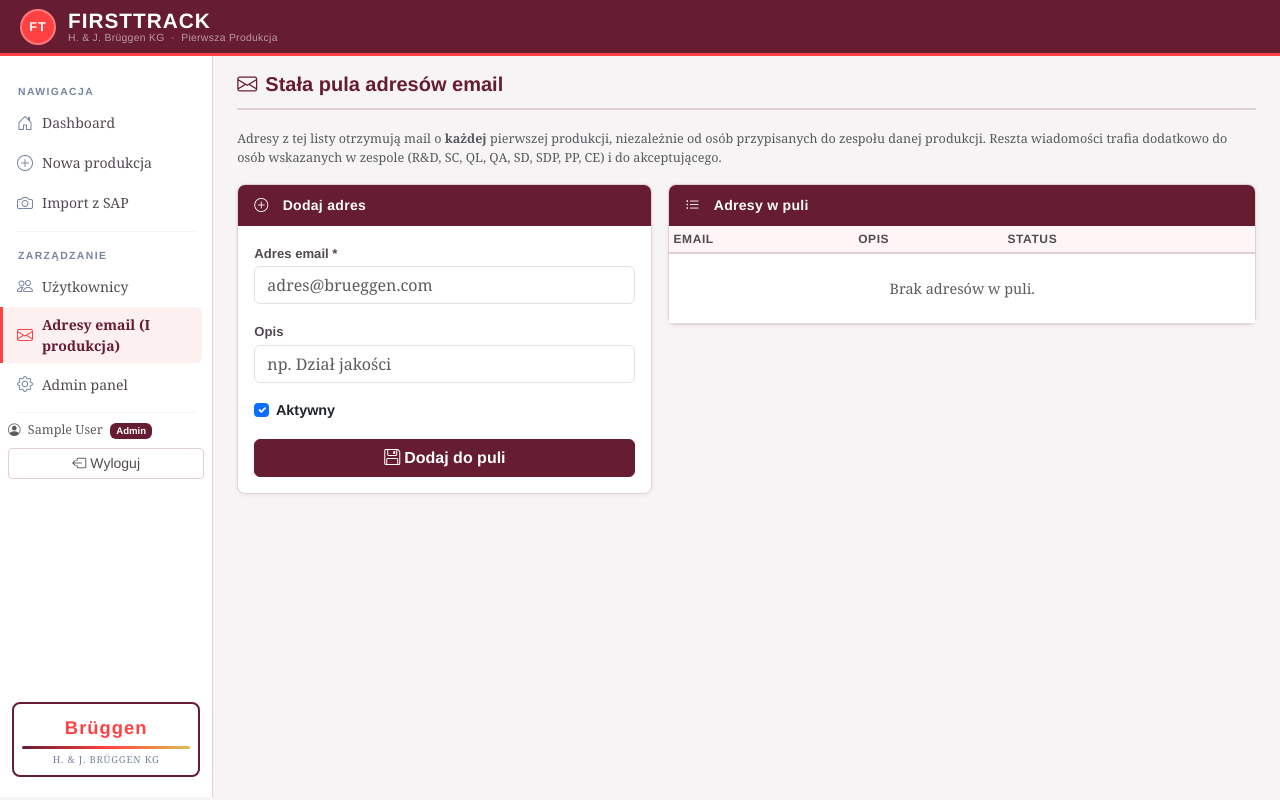
After one commit to SP1BrueggenPL/FirstTrack, a Django app: page /ustawienia/maile/ in a window 1280 px wide. The commit adds this page. Run offline with Django 5.2, Linux system fonts and the light colour scheme; the visitor is signed in with stand-in values (Sample User, id 1); data that the repository does not hold is empty.

Commit message:
Logowanie po numerze chip, mailing Azure Communication Services i poprawki statusu
- Status "Etap I" bez dopisku "- Spotkanie"
- Logowanie samym 5-cyfrowym numerem chip zamiast loginu/hasła (ChipNumberBackend),
  z blokadą po zbyt wielu nieudanych próbach; numer chip ustawiany zamiast hasła
  przy tworzeniu konta i nadal działa jako hasło do panelu /admin/
- Wysyłka maili o pierwszej produkcji przez Azure Communication Services
  (Email Communication Service + Domain) zamiast pliku/SMTP
- Nowa sekcja zarządzania stałą pulą adresów email dla pierwszej produkcji,
  łączona z adresami zespołu przypisanego do danej produkcji przy wysyłce

```diff
--- a/firsttrack/urls.py
+++ b/firsttrack/urls.py
@@ -3,10 +3,11 @@ from django.urls import path, include
 from django.conf import settings
 from django.conf.urls.static import static
 from django.contrib.auth import views as auth_views
+from productions.views import chip_login
 
 urlpatterns = [
     path('admin/', admin.site.urls),
-    path('login/',  auth_views.LoginView.as_view(template_name='productions/login.html'), name='login'),
+    path('login/',  chip_login, name='login'),
     path('logout/', auth_views.LogoutView.as_view(), name='logout'),
     path('', include('productions.urls')),
 ] + static(settings.MEDIA_URL, document_root=settings.MEDIA_ROOT)
--- a/productions/forms.py
+++ b/productions/forms.py
@@ -1,9 +1,8 @@
 from django import forms
 from django.contrib.auth.models import User
-from django.contrib.auth.forms import SetPasswordForm  # reuse built-in
 from .models import (
     FirstProduction, ChecklistBefore, ChecklistAfter,
-    SensoryParam, PackagingItem, UserProfile, DEPT_CHOICES,
+    SensoryParam, PackagingItem, UserProfile, NotificationRecipient, DEPT_CHOICES,
 )
 
 ITEM_STATUS_CHOICES = [('', '–'), ('tak', 'Tak'), ('nie', 'Nie'), ('nd', 'N/D')]
@@ -23,6 +22,12 @@ def _date(css='form-control form-control-sm'):
 # Użytkownicy
 # ──────────────────────────────────────────────────────────
 
+_CHIP_WIDGET = forms.TextInput(attrs={
+    'class': 'form-control', 'inputmode': 'numeric', 'pattern': r'\d{5}',
+    'maxlength': 5, 'placeholder': 'np. 04821', 'autocomplete': 'off',
+})
+
+
 class UserCreateForm(forms.Form):
     first_name = forms.CharField(label='Imię', max_length=150,
                                  widget=_fc('Imię', 'form-control'))
@@ -34,9 +39,7 @@ class UserCreateForm(forms.Form):
                                    widget=_sel('form-select'))
     phone      = forms.CharField(label='Telefon', max_length=30, required=False,
                                  widget=_fc('np. +48 500 000 000', 'form-control'))
-    password1  = forms.CharField(label='Hasło', widget=forms.PasswordInput(attrs={'class': 'form-control'}))
-    password2  = forms.CharField(label='Powtórz hasło',
-                                 widget=forms.PasswordInput(attrs={'class': 'form-control'}))
+    chip_number = forms.CharField(label='Numer chip (5 cyfr)', widget=_CHIP_WIDGET)
 
     def clean_email(self):
         email = self.cleaned_data['email']
@@ -44,11 +47,13 @@ class UserCreateForm(forms.Form):
             raise forms.ValidationError('Użytkownik z tym adresem email już istnieje.')
         return email
 
-    def clean(self):
-        data = super().clean()
-        if data.get('password1') != data.get('password2'):
-            self.add_error('password2', 'Hasła nie są identyczne.')
-        return data
+    def clean_chip_number(self):
+        chip = self.cleaned_data['chip_number'].strip()
+        if not chip.isdigit() or len(chip) != 5:
+            raise forms.ValidationError('Numer chip musi składać się z dokładnie 5 cyfr.')
+        if UserProfile.objects.filter(chip_number=chip).exists():
+            raise forms.ValidationError('Ten numer chip jest już przypisany do innego użytkownika.')
+        return chip
 
 
 class UserEditForm(forms.Form):
@@ -66,17 +71,38 @@ class UserEditForm(forms.Form):
     is_staff   = forms.BooleanField(label='Admin', required=False)
 
 
-class UserPasswordForm(forms.Form):
-    password1 = forms.CharField(label='Nowe hasło',
-                                widget=forms.PasswordInput(attrs={'class': 'form-control'}))
-    password2 = forms.CharField(label='Powtórz hasło',
-                                widget=forms.PasswordInput(attrs={'class': 'form-control'}))
+class UserChipForm(forms.Form):
+    chip_number = forms.CharField(label='Nowy numer chip (5 cyfr)', widget=_CHIP_WIDGET)
 
-    def clean(self):
-        data = super().clean()
-        if data.get('password1') != data.get('password2'):
-            self.add_error('password2', 'Hasła nie są identyczne.')
-        return data
+    def __init__(self, *args, user=None, **kwargs):
+        self.user = user
+        super().__init__(*args, **kwargs)
+
+    def clean_chip_number(self):
+        chip = self.cleaned_data['chip_number'].strip()
+        if not chip.isdigit() or len(chip) != 5:
+            raise forms.ValidationError('Numer chip musi składać się z dokładnie 5 cyfr.')
+        qs = UserProfile.objects.filter(chip_number=chip)
+        if self.user is not None:
+            qs = qs.exclude(user=self.user)
+        if qs.exists():
+            raise forms.ValidationError('Ten numer chip jest już przypisany do innego użytkownika.')
+        return chip
+
+
+# ──────────────────────────────────────────────────────────
+# Stała pula adresów email (pierwsza produkcja)
+# ──────────────────────────────────────────────────────────
+
+class NotificationRecipientForm(forms.ModelForm):
+    class Meta:
+        model = NotificationRecipient
+        fields = ['email', 'label', 'active']
+        widgets = {
+            'email': forms.EmailInput(attrs={'class': 'form-control', 'placeholder': 'adres@brueggen.com'}),
+            'label': _fc('np. Dział jakości', 'form-control'),
+            'active': forms.CheckboxInput(attrs={'class': 'form-check-input'}),
+        }
 
 
 # ──────────────────────────────────────────────────────────
--- a/productions/urls.py
+++ b/productions/urls.py
@@ -29,5 +29,9 @@ urlpatterns = [
     path('uzytkownicy/', views.user_list, name='user_list'),
     path('uzytkownicy/nowy/', views.user_create, name='user_create'),
     path('uzytkownicy/<int:pk>/edytuj/', views.user_edit, name='user_edit'),
-    path('uzytkownicy/<int:pk>/haslo/', views.user_password, name='user_password'),
+    path('uzytkownicy/<int:pk>/chip/', views.user_chip, name='user_chip'),
+
+    # Zarządzanie – stała pula adresów email (pierwsza produkcja)
+    path('ustawienia/maile/', views.notification_email_list, name='notification_email_list'),
+    path('ustawienia/maile/<int:pk>/usun/', views.notification_email_delete, name='notification_email_delete'),
 ]
--- a/productions/views.py
+++ b/productions/views.py
@@ -2,11 +2,14 @@ import json
 import base64
 import logging
 from .pdf_views import pdf_etap1, pdf_etap2, pdf_etap3
+from django.core.cache import cache
 from django.shortcuts import render, get_object_or_404, redirect
 from django.contrib import messages
+from django.contrib.auth import authenticate, login as auth_login
 from django.contrib.auth.models import User
 from django.http import JsonResponse
 from django.utils import timezone
+from django.utils.http import url_has_allowed_host_and_scheme
 from django.core.mail import send_mail
 from django.conf import settings
 from django.views.decorators.http import require_POST
@@ -14,7 +17,7 @@ from django.contrib.auth.decorators import login_required
 
 from .models import (
     FirstProduction, ChecklistBefore, ChecklistAfter,
-    EmailLog, UserProfile, DEPT_CHOICES,
+    EmailLog, UserProfile, NotificationRecipient, DEPT_CHOICES,
 )
 from .forms import (
     FirstProductionForm, SAPImportForm,
@@ -22,10 +25,48 @@ from .forms import (
     ChecklistAfterSensoryForm, ChecklistAfterPackagingForm, ChecklistAfterAcceptanceForm,
     ChecklistAfterHeaderForm,
     SensoryParamFormSet, PackagingItemFormSet,
-    UserCreateForm, UserEditForm, UserPasswordForm,
+    UserCreateForm, UserEditForm, UserChipForm, NotificationRecipientForm,
 )
 
 logger = logging.getLogger(__name__)
+
+CHIP_LOGIN_MAX_ATTEMPTS = 5
+CHIP_LOGIN_LOCKOUT_SECONDS = 300
+
+
+def _client_ip(request):
+    forwarded = request.META.get('HTTP_X_FORWARDED_FOR', '')
+    if forwarded:
+        return forwarded.split(',')[0].strip()
+    return request.META.get('REMOTE_ADDR', 'unknown')
+
+
+def chip_login(request):
+    """Logowanie samym 5-cyfrowym numerem chip (bez loginu/hasła)."""
+    if request.user.is_authenticated:
+        return redirect('dashboard')
+
+    cache_key = f'chip_login_fail_{_client_ip(request)}'
+    locked_out = cache.get(cache_key, 0) >= CHIP_LOGIN_MAX_ATTEMPTS
+    error = None
+    next_url = request.POST.get('next') or request.GET.get('next') or ''
+
+    if request.method == 'POST' and not locked_out:
+        chip_number = request.POST.get('chip_number', '').strip()
+        user = authenticate(request, chip_number=chip_number)
+        if user is not None:
+            cache.delete(cache_key)
+            auth_login(request, user)
+            if not url_has_allowed_host_and_scheme(next_url, allowed_hosts={request.get_host()}):
+                next_url = ''
+            return redirect(next_url or 'dashboard')
+        cache.set(cache_key, cache.get(cache_key, 0) + 1, CHIP_LOGIN_LOCKOUT_SECONDS)
+        error = True
+        locked_out = cache.get(cache_key, 0) >= CHIP_LOGIN_MAX_ATTEMPTS
+
+    return render(request, 'productions/login.html', {
+        'error': error, 'locked_out': locked_out, 'next': next_url,
+    })
 
 
 # ──────────────────────────────────────────────
@@ -574,14 +615,27 @@ def send_production_email(request, pk):
     subject = f'[FirstTrack] Pierwsza produkcja: {prod.product_name} – {prod.data_produkcji or "data TBD"}'
     body    = _build_email_body(prod)
 
-    recipients = []
+    recipients = set()
     email = prod.acceptor_email or (prod.acceptor.email if prod.acceptor else '')
     if email:
-        recipients.append(email)
-    group_emails = settings.PRODUCTION_EMAIL_GROUPS
-    if group_emails:
-        recipients += [e.strip() for e in group_emails.split(',') if e.strip()]
-    recipients = list(set(recipients))
+        recipients.add(email)
+
+    # Stała pula adresów – zawsze przy pierwszej produkcji (zarządzanie → adresy email)
+    recipients.update(
+        NotificationRecipient.objects.filter(active=True).values_list('email', flat=True)
+    )
+
+    # Reszta zespołu przypisanego do tej konkretnej produkcji
+    team_fields = [
+        'person_rd', 'person_sc', 'person_ql', 'person_qa',
+        'person_sd', 'person_sdp', 'person_pp', 'person_ce',
+    ]
+    for field in team_fields:
+        person = getattr(prod, field)
+        if person and person.email:
+            recipients.add(person.email)
+
+    recipients = sorted(recipients)
 
     success = True
     error_msg = ''
@@ -679,13 +733,17 @@ def user_create(request):
             user = User.objects.create_user(
                 username=username,
                 email=d['email'],
-                password=d['password1'],
                 first_name=d['first_name'],
                 last_name=d['last_name'],
             )
+            # Numer chip zastępuje hasło – ustawiany też jako hasło Django,
+            # żeby ten sam numer działał do logowania w panelu /admin/.
+            user.set_password(d['chip_number'])
+            user.save()
             profile, _ = UserProfile.objects.get_or_create(user=user)
             profile.department = d['department']
             profile.phone = d.get('phone', '')
+            profile.chip_number = d['chip_number']
             profile.save()
 
             messages.success(request, f'Konto dla {user.get_full_name()} zostało utworzone.')
@@ -734,18 +792,51 @@ def user_edit(request, pk):
 
 
 @login_required
-def user_password(request, pk):
+def user_chip(request, pk):
     user = get_object_or_404(User, pk=pk)
-    form = UserPasswordForm()
+    profile, _ = UserProfile.objects.get_or_create(user=user)
+    form = UserChipForm(user=user)
 
     if request.method == 'POST':
-        form = UserPasswordForm(request.POST)
+        form = UserChipForm(request.POST, user=user)
         if form.is_valid():
-            user.set_password(form.cleaned_data['password1'])
+            chip_number = form.cleaned_data['chip_number']
+            profile.chip_number = chip_number
+            profile.save()
+            user.set_password(chip_number)
             user.save()
-            messages.success(request, f'Hasło dla {user.get_full_name()} zostało zmienione.')
+            messages.success(request, f'Numer chip dla {user.get_full_name()} został zmieniony.')
             return redirect('user_list')
 
-    return render(request, 'productions/user_password.html', {
+    return render(request, 'productions/user_chip.html', {
         'form': form, 'edit_user': user,
     })
+
+
+# ══════════════════════════════════════════════
+# Zarządzanie stałą pulą adresów email (pierwsza produkcja)
+# ══════════════════════════════════════════════
+
+@login_required
+def notification_email_list(request):
+    form = NotificationRecipientForm()
+    if request.method == 'POST':
+        form = NotificationRecipientForm(request.POST)
+        if form.is_valid():
+            form.save()
+            messages.success(request, 'Adres email został dodany do stałej puli.')
+            return redirect('notification_email_list')
+
+    return render(request, 'productions/notification_email_list.html', {
+        'form': form,
+        'recipients': NotificationRecipient.objects.all(),
+    })
+
+
+@login_required
+@require_POST
+def notification_email_delete(request, pk):
+    recipient = get_object_or_404(NotificationRecipient, pk=pk)
+    recipient.delete()
+    messages.success(request, f'Adres {recipient.email} został usunięty ze stałej puli.')
+    return redirect('notification_email_list')
--- a/requirements.txt
+++ b/requirements.txt
@@ -4,3 +4,4 @@ Pillow>=10.0
 python-dotenv>=1.0
 playwright>=1.40
 psycopg2-binary>=2.9
+azure-communication-email>=1.0.0
--- a/templates/productions/base.html
+++ b/templates/productions/base.html
@@ -428,9 +428,15 @@
       <span class="nav-label">Zarządzanie</span>
       <ul class="nav flex-column">
         <li>
-          <a class="nav-link {% if request.resolver_match.url_name in 'user_list,user_create,user_edit,user_password' %}active{% endif %}"
+          <a class="nav-link {% if request.resolver_match.url_name in 'user_list,user_create,user_edit,user_chip' %}active{% endif %}"
              href="{% url 'user_list' %}">
             <i class="bi bi-people"></i> Użytkownicy
+          </a>
+        </li>
+        <li>
+          <a class="nav-link {% if request.resolver_match.url_name in 'notification_email_list,notification_email_delete' %}active{% endif %}"
+             href="{% url 'notification_email_list' %}">
+            <i class="bi bi-envelope"></i> Adresy email (I produkcja)
           </a>
         </li>
         <li>
--- /dev/null
+++ b/templates/productions/notification_email_list.html
@@ -0,0 +1,90 @@
+{% extends "productions/base.html" %}
+{% block title %}Adresy email – pierwsza produkcja{% endblock %}
+
+{% block content %}
+<div class="page-header">
+  <h4><i class="bi bi-envelope me-2"></i>Stała pula adresów email</h4>
+</div>
+
+<p class="text-muted small mb-3">
+  Adresy z tej listy otrzymują mail o <strong>każdej</strong> pierwszej produkcji, niezależnie
+  od osób przypisanych do zespołu danej produkcji. Reszta wiadomości trafia dodatkowo do
+  osób wskazanych w zespole (R&amp;D, SC, QL, QA, SD, SDP, PP, CE) i do akceptującego.
+</p>
+
+<div class="row g-3">
+  <div class="col-md-5">
+    <div class="card">
+      <div class="card-header"><i class="bi bi-plus-circle me-2"></i>Dodaj adres</div>
+      <div class="card-body">
+        <form method="post">
+          {% csrf_token %}
+          <div class="mb-3">
+            <label class="form-label fw-semibold">Adres email *</label>
+            {{ form.email }}
+            {% if form.email.errors %}<div class="text-danger small mt-1">{{ form.email.errors }}</div>{% endif %}
+          </div>
+          <div class="mb-3">
+            <label class="form-label fw-semibold">Opis</label>
+            {{ form.label }}
+          </div>
+          <div class="form-check mb-3">
+            {{ form.active }}
+            <label class="form-check-label fw-semibold" for="{{ form.active.id_for_label }}">Aktywny</label>
+          </div>
+          {% if form.non_field_errors %}
+          <div class="alert alert-danger py-2 small">{{ form.non_field_errors }}</div>
+          {% endif %}
+          <button type="submit" class="btn btn-primary w-100">
+            <i class="bi bi-floppy me-1"></i>Dodaj do puli
+          </button>
+        </form>
+      </div>
+    </div>
+  </div>
+
+  <div class="col-md-7">
+    <div class="card">
+      <div class="card-header"><i class="bi bi-list-ul me-2"></i>Adresy w puli</div>
+      <div class="card-body p-0">
+        <table class="table table-sm table-hover mb-0">
+          <thead>
+            <tr>
+              <th>Email</th>
+              <th>Opis</th>
+              <th>Status</th>
+              <th></th>
+            </tr>
+          </thead>
+          <tbody>
+            {% for r in recipients %}
+            <tr>
+              <td class="font-monospace small">{{ r.email }}</td>
+              <td class="text-muted small">{{ r.label|default:"–" }}</td>
+              <td>
+                {% if r.active %}
+                  <span class="badge bg-success">Aktywny</span>
+                {% else %}
+                  <span class="badge bg-secondary">Wyłączony</span>
+                {% endif %}
+              </td>
+              <td>
+                <form method="post" action="{% url 'notification_email_delete' r.pk %}"
+                      onsubmit="return confirm('Usunąć adres {{ r.email }} ze stałej puli?');">
+                  {% csrf_token %}
+                  <button type="submit" class="btn btn-outline-danger btn-sm py-0 px-2" title="Usuń">
+                    <i class="bi bi-trash"></i>
+                  </button>
+                </form>
+              </td>
+            </tr>
+            {% empty %}
+            <tr><td colspan="4" class="text-center text-muted py-4">Brak adresów w puli.</td></tr>
+            {% endfor %}
+          </tbody>
+        </table>
+      </div>
+    </div>
+  </div>
+</div>
+{% endblock %}
--- a/templates/productions/user_list.html
+++ b/templates/productions/user_list.html
@@ -23,6 +23,7 @@
           <th>Email</th>
           <th>Telefon</th>
           <th>Login</th>
+          <th>Nr chip</th>
           <th>Status</th>
           <th></th>
         </tr>
@@ -34,6 +35,7 @@
           <td>{{ u.email|default:"–" }}</td>
           <td class="text-muted small">{{ u.profile.phone|default:"–" }}</td>
           <td class="text-muted small font-monospace">{{ u.username }}</td>
+          <td class="text-muted small font-monospace">{{ u.profile.chip_number|default:"–" }}</td>
           <td>
             {% if u.is_active %}
               <span class="badge bg-success">Aktywny</span>
@@ -50,8 +52,8 @@
                  title="Edytuj dane">
                 <i class="bi bi-pencil"></i>
               </a>
-              <a href="{% url 'user_password' u.pk %}" class="btn btn-outline-warning btn-sm py-0 px-2"
-                 title="Zmień hasło">
+              <a href="{% url 'user_chip' u.pk %}" class="btn btn-outline-warning btn-sm py-0 px-2"
+                 title="Zmień numer chip">
                 <i class="bi bi-key"></i>
               </a>
             </div>
```
Also changed, not shown: firsttrack/settings.py (+17 -7 lines), productions/admin.py (+8 -1 lines), productions/auth_backends.py (added, +24 -0 lines), productions/email_backend.py (added, +53 -0 lines), productions/models.py (+31 -4 lines), templates/productions/login.html (+14 -11 lines), templates/productions/user_chip.html (renamed from templates/productions/user_password.html, +8 -13 lines), templates/productions/user_form.html (+5 -10 lines), productions/migrations/0004_notificationrecipient_userprofile_chip_number_and_more.py (added).
